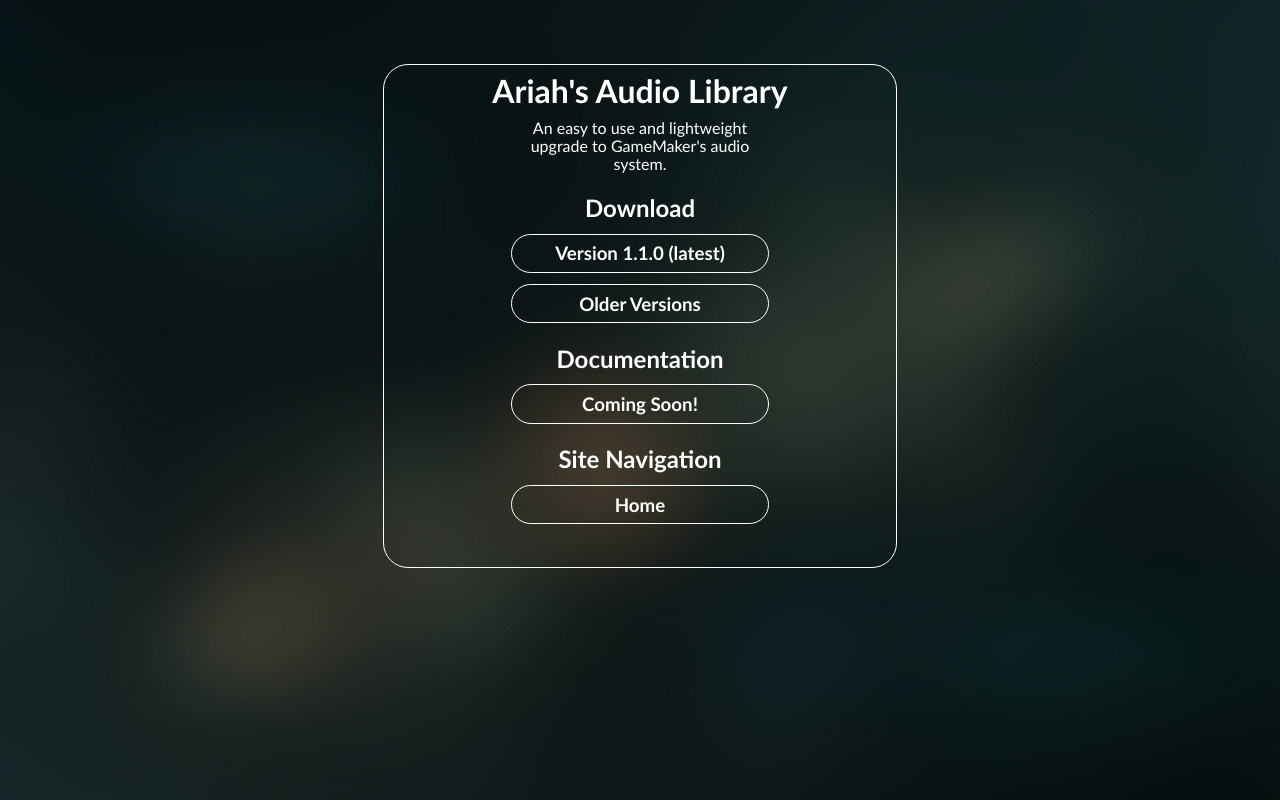
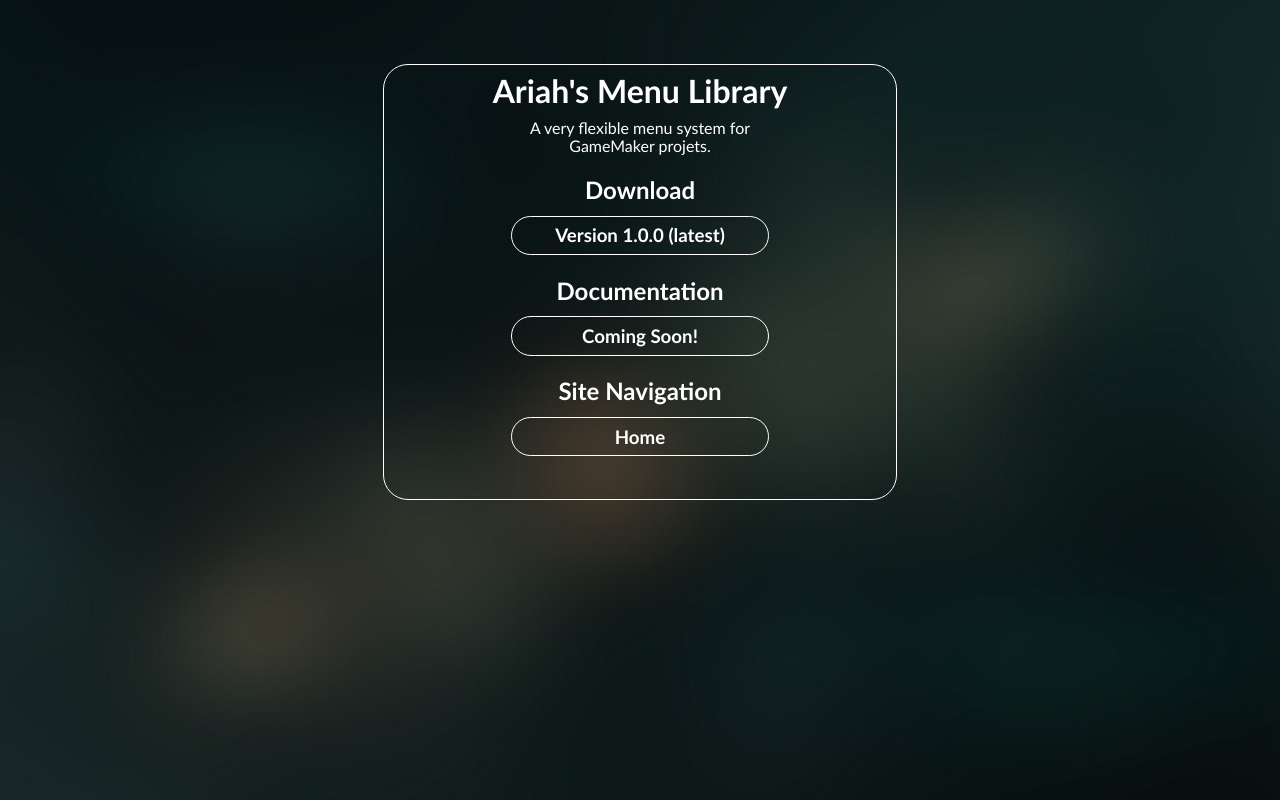
Before and after one commit to ariahks/ariahks.github.io, a plain HTML site: page gmlibs/menu/index.html in a window 1280 px wide. Drawn offline with Linux system fonts and the light colour scheme.

Commit message:
New release of AudioLib + initial release of MenuLib

```diff
--- a/gmlibs/audio/index.html
+++ b/gmlibs/menu/index.html
@@ -2,26 +2,28 @@
 <html>
     <head>
         <title>
-            Ariah - Ariah's Audio Library
+            Ariah - Ariah's Menu Library
         </title>
         <link rel="stylesheet" href="../../style.css" />
         <link rel="stylesheet" href="../style.css" />
     </head>
     <body>
 		<div id="content">
-			<h1>Ariah's Audio Library</h1>
-            <p>An easy to use and lightweight upgrade to GameMaker's audio system.</p>
+			<h1>Ariah's Menu Library</h1>
+            <p>A very flexible menu system for GameMaker projets.</p>
 			<br />
 			<h2 class="section">Download</h2>
-			<a href="versions/AriahAudioLib_V1.1.0.yymps" download class="border"><h3>Version 1.1.0 (latest)</h3></a>
+			<a href="versions/AriahMenuLib_V1.0.0.yymps" download class="border"><h3>Version 1.0.0 (latest)</h3></a>
 			<br />
+            <!--
             <a href="versions/" class="border"><h3>Older Versions</h3></a>
 			<br />
+            -->
             <h2 class="section">Documentation</h2>
             <a href="#" class="border"><h3>Coming Soon!</h3></a>
             <br />
             <!--
-            <a href="docs/AriahAudioLib_docs.pdf" class="border"><h3>Written Docs</h3></a>
+            <a href="docs/AriahMenuLib_docs.pdf" class="border"><h3>Written Docs</h3></a>
             <br />
             -->
             <!--
--- /dev/null
+++ b/gmlibs/menu/versions/index.html
@@ -0,0 +1,26 @@
+<!DOCTYPE html>
+<html>
+    <head>
+        <title>
+            Ariah - Ariah's Menu Library
+        </title>
+        <link rel="stylesheet" href="../../../style.css" />
+        <link rel="stylesheet" href="../../style.css" />
+    </head>
+    <body>
+		<div id="content">
+			<h1>Ariah's Menu Library</h1>
+            <p>A very flexible menu system for GameMaker projets.</p>
+			<br />
+			<h2 class="section">Version History</h2>
+			<a href="AriahMenuLib_V1.0.0.zip" download class="border"><h3>Version 1.0.0</h3></a>
+			<br />
+			<h2 class="section">Site Navigation</h2>
+			<a href="../" class="border"><h3>Back</h3></a>
+			<br />
+			<br />
+			<br />
+			<br />
+		</div>
+	</body>
+</html>
```
Also changed, not shown: gmlibs/audio/versions/index.html (+4 -2 lines), index.html (+2 -0 lines), 2 other files.
